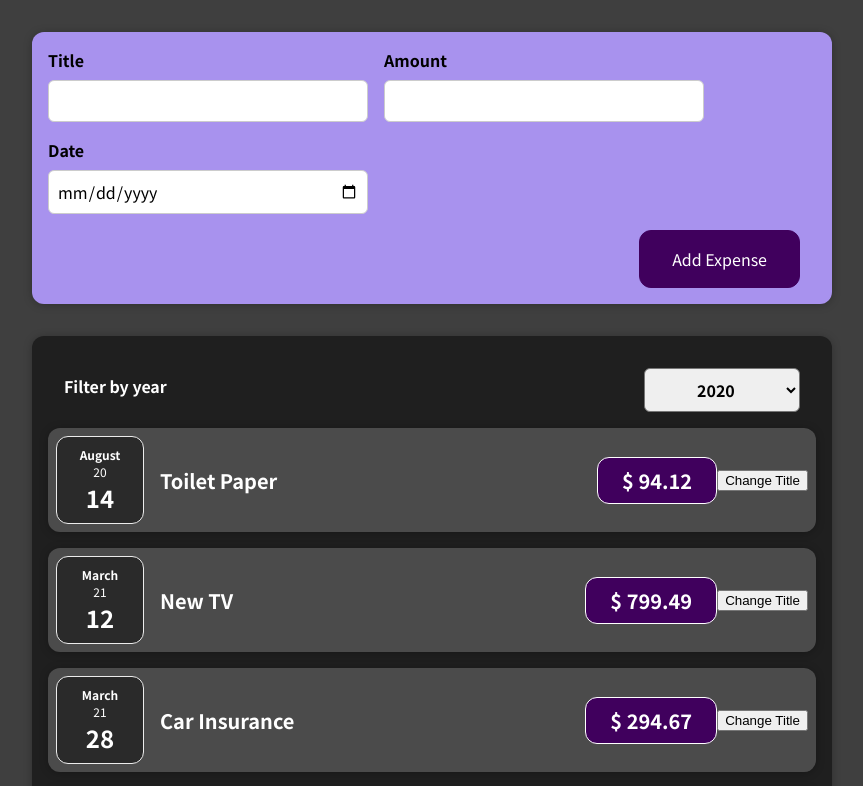
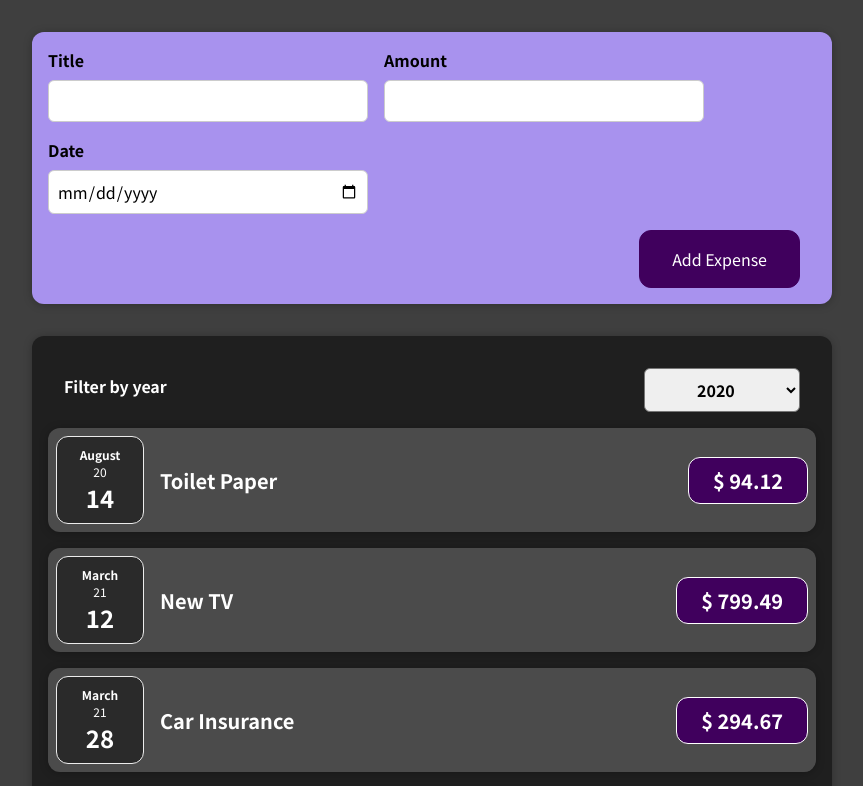
Before and after one commit to Suxrob9966/React-Complete-Guide, a React (Create React App) app: page / in a window 1280 px wide. Shown: the top 786 px of the page, without its empty margins (208-1071 px from the left). Built offline with nearby package versions, Linux system fonts and the light colour scheme.

Commit message:
stateless components

```diff
--- a/src/components/Expenses/ExpenseItem.js
+++ b/src/components/Expenses/ExpenseItem.js
@@ -1,24 +1,25 @@
 import "./ExpenseItem.css";
 import ExpenseDate from "./ExpenseDate";
 import Card from "../UI/Card";
-import React, { useState } from "react";
+import React /*, { useState }*/ from "react";
 
 const ExpenseItem = (props) => {
+  /* // NOTE: ALL THE COMMENTED OUT SECTIONS WORK TOGETHER TO SHOW USESTATE
   const [title, setTitle] = useState(props.title); // we pass the element to be changed as a parameter into useState() function. This function always returns an array where first element is the current state value and the second element is the function for updating that element
 
   const clickHandler = () => {
     setTitle("Updated!");
     // console.log(title);
-  };
+  };*/
 
   return (
     <Card className="expense-item">
       <ExpenseDate date={props.date} />
       <div className="expense-item__description">
-        <h2>{title}</h2>
+        <h2>{props.title}</h2>
         <div className="expense-item__price">$ {props.amount}</div>
       </div>
-      <button onClick={clickHandler}>Change Title</button>
+      {/* <button onClick={clickHandler}>Change Title</button> */}
     </Card>
   );
 };
--- a/src/components/ExpensesFilter/ExpensesFilter.js
+++ b/src/components/ExpensesFilter/ExpensesFilter.js
@@ -1,4 +1,4 @@
-import React, { useState } from "react";
+import React from "react";
 import "./ExpensesFilter.css";
 
 const ExpensesFilter = (props) => {
```
Also changed, not shown: 1 other file (tests, documents, lock files or other folders).
